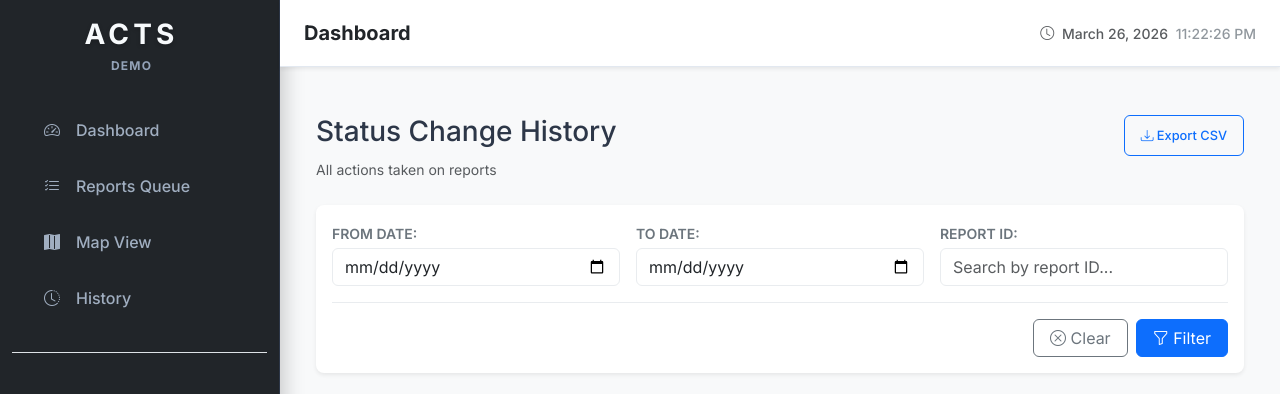
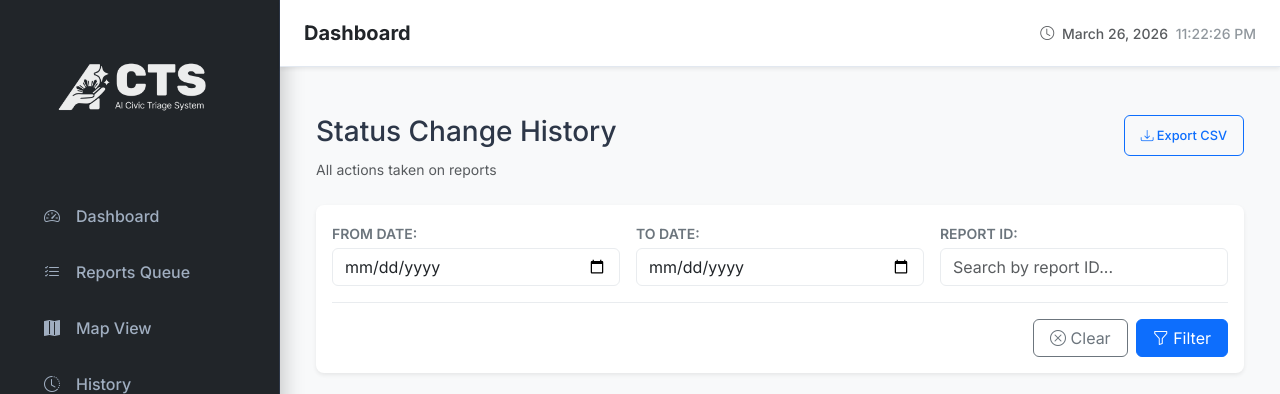
Before and after one commit to r1tsuuu/AI-Civic-Triage-System, a Django app: template acts/apps/dashboard/templates/dashboard/history.html in a window 1280 px wide. Shown: the top 394 px of the page. Run offline with Django 4.2, Linux system fonts and the light colour scheme; the template is opened without the code that fills it, so the values that code supplies are empty.

Commit message:
added project logo

```diff
--- a/acts/apps/dashboard/templates/dashboard/base.html
+++ b/acts/apps/dashboard/templates/dashboard/base.html
@@ -27,8 +27,9 @@
         <nav class="navbar navbar-expand-lg navbar-dark bg-dark flex-column" id="sidebar">
             <div class="container-fluid flex-column">
                 <a class="navbar-brand mb-4" href="{% url 'dashboard:stats' %}">
-                    <span class="brand-logo">ACTS</span>
-                    <span class="brand-subtitle">Demo</span>
+                    <img src="{% static 'img/logo.png' %}"
+                         alt="ACTS — AI Civic Triage System"
+                         class="sidebar-logo">
                 </a>
 
                 {% with url_name=request.resolver_match.url_name %}
--- a/acts/static/css/main.css
+++ b/acts/static/css/main.css
@@ -63,19 +63,13 @@ body {
     font-weight: 700;
 }
 
-#sidebar .brand-logo {
-    font-size: 1.75rem;
-    color: #ffffff;
-    letter-spacing: 0.15em;
-    text-shadow: 0 2px 4px rgba(0,0,0,0.2);
-}
-
-#sidebar .brand-subtitle {
-    font-size: 0.75rem;
-    color: #94a3b8;
-    margin-top: 0.15rem;
-    text-transform: uppercase;
-    letter-spacing: 0.1em;
+/* Logo is black-on-white; invert to white on the dark sidebar */
+.sidebar-logo {
+    width: 148px;
+    height: auto;
+    display: block;
+    filter: brightness(0) invert(1);
+    opacity: 0.92;
 }
 
 #sidebar .nav-item {
```
Also changed, not shown: acts/templates/gate.html (+5 -2 lines), acts/templates/portal/index.html (+5 -10 lines), acts/static/img/logo.png (renamed from LOGO.png).
